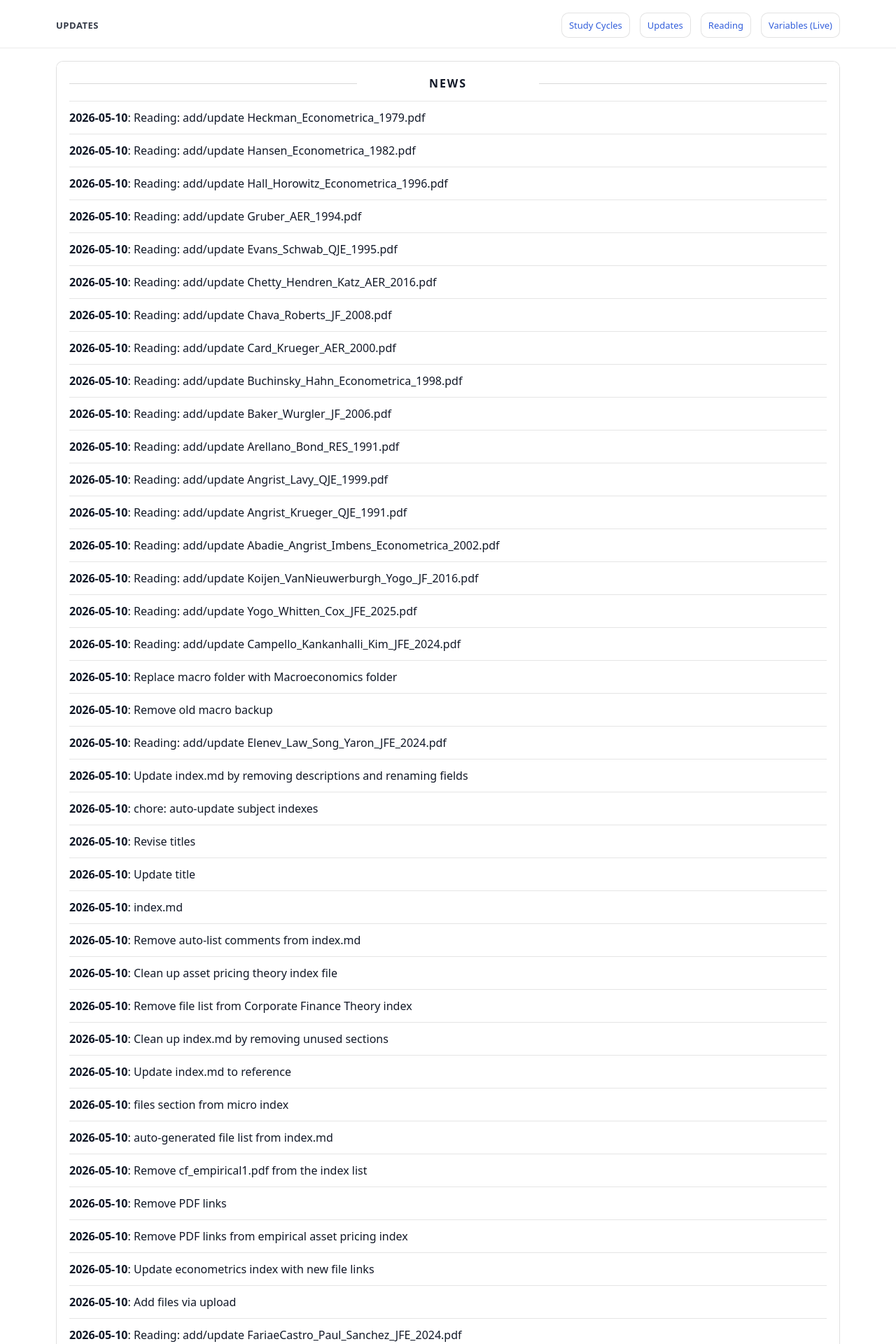
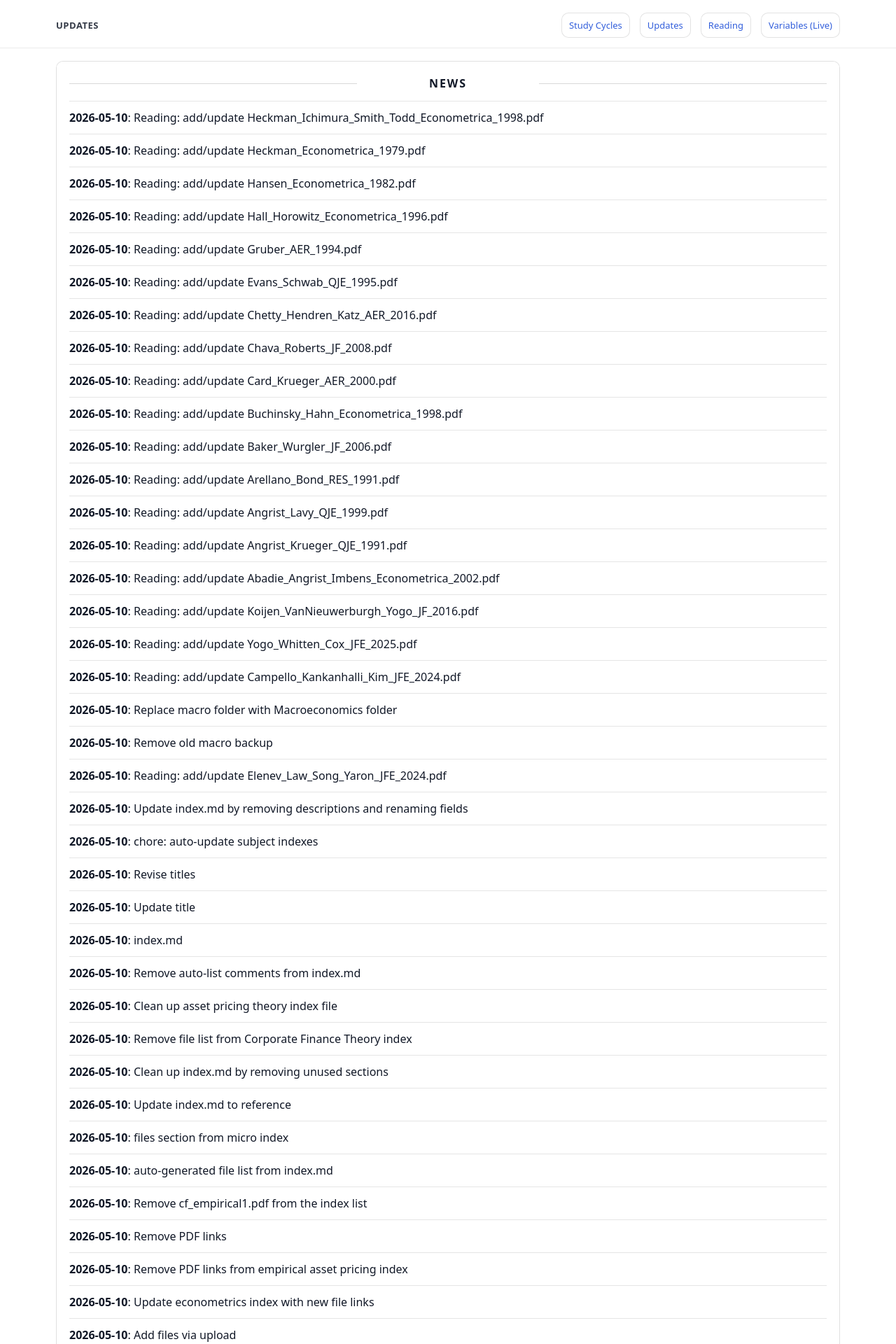
Before and after one commit to yaxinzn/study-archive, a Jekyll site: the page built from updates/index.md, in a window 1280 px wide. Shown: the top 1920 px of the page at 70% size. Built offline with Jekyll 4.4.1, drawn with Linux system fonts in a browser that asks for light colours; some of the changed text lies outside the part shown.

Commit message:
chore: update NEWS feed

```diff
--- a/_data/news.yml
+++ b/_data/news.yml
@@ -1,4 +1,7 @@
 # Auto-generated update history (sorted newest -> oldest). Do not edit manually.
+- ts: "1778414916"
+  date: "2026-05-10"
+  title: "Reading: add/update Heckman_Ichimura_Smith_Todd_Econometrica_1998.pdf"
 - ts: "1778413942"
   date: "2026-05-10"
   title: "Reading: add/update Heckman_Econometrica_1979.pdf"
```
